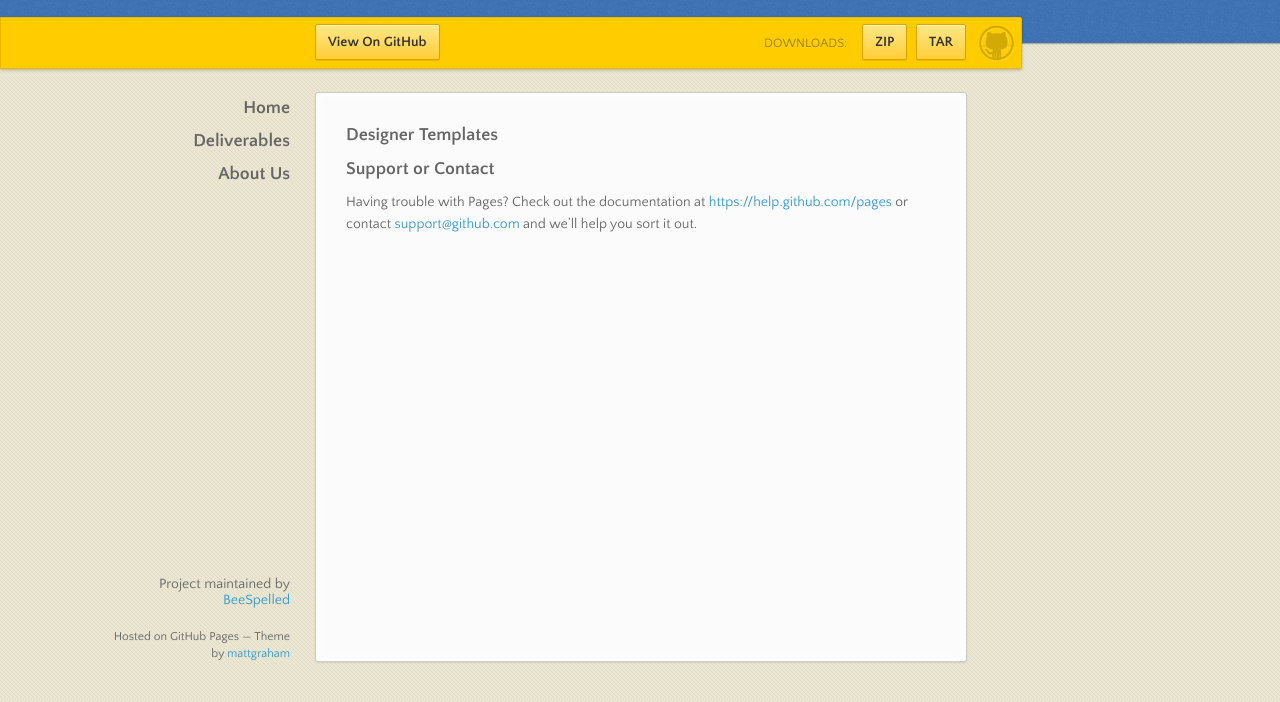
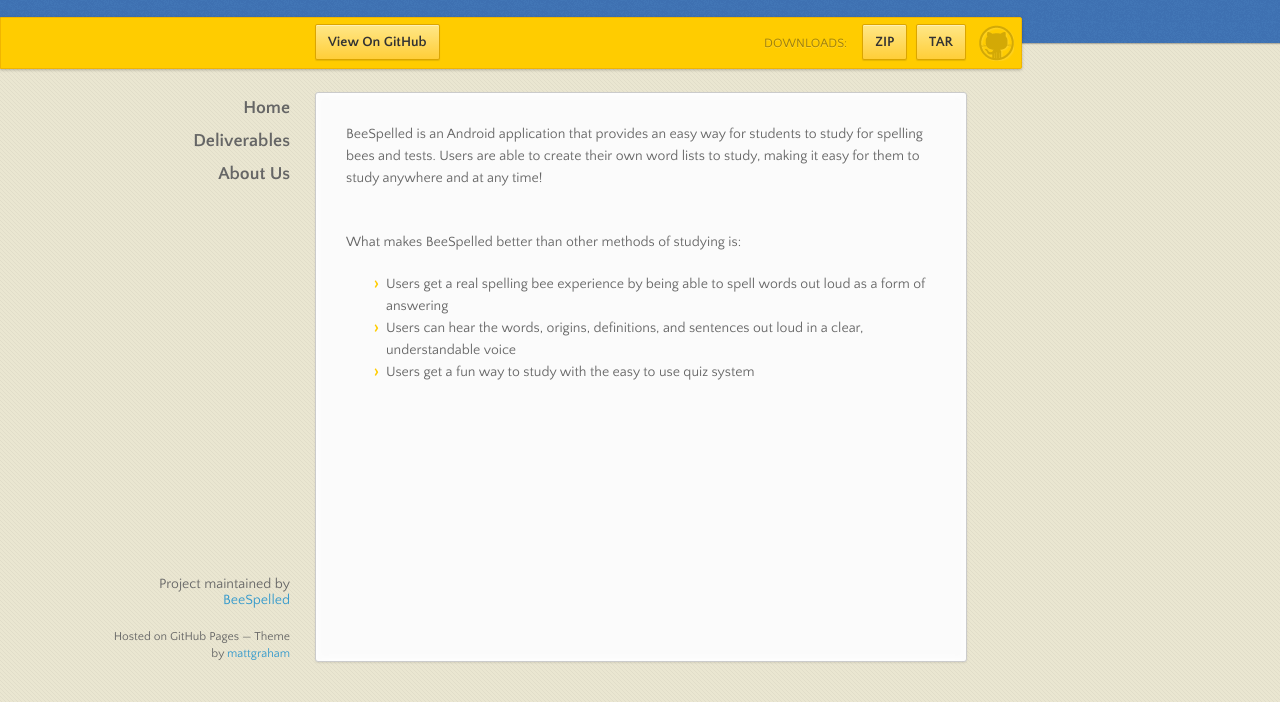
Before and after one commit to BeeSpelled/BeeSpelled.github.io, a plain HTML site: page index.html in a window 1280 px wide. Shown: the part 98-800 px from the top of the page. Drawn offline with nearby package versions, Linux system fonts and the light colour scheme.

Commit message:
Update index.html

```diff
--- a/index.html
+++ b/index.html
@@ -43,20 +43,20 @@
           <li><a href="aboutus.html">About Us</a></li>
         </ul>
       </nav>
+
       <section>
+<!-- <h1><a href="testDL.txt">DERP</h1></a> -->
+        <p>BeeSpelled is an Android application that provides an easy way for students to study for spelling bees and tests.  Users are able to create their own word lists to study, making it easy for them to study anywhere and at any time!</p>
+        <br>
+        <p>What makes BeeSpelled better than other methods of studying is:
+          <ul>
+            <li>Users get a real spelling bee experience by being able to spell words out loud as a form of answering</li>
+            <li>Users can hear the words, origins, definitions, and sentences out loud in a clear, understandable voice</li>
+            <li>Users get a fun way to study with the easy to use quiz system</li>
+          </ul>
+        </p>
+     </section>
 
-        <h3>
-<a id="designer-templates" class="anchor" href="#designer-templates" aria-hidden="true"><span class="octicon octicon-link"></span></a>Designer Templates</h3>
-<!-- <h1><a href="testDL.txt">DERP</h1></a> -->
-
-
-
-
-<h3>
-<a id="support-or-contact" class="anchor" href="#support-or-contact" aria-hidden="true"><span class="octicon octicon-link"></span></a>Support or Contact</h3>
-
-<p>Having trouble with Pages? Check out the documentation at <a href="https://help.github.com/pages">https://help.github.com/pages</a> or contact <a href="mailto:support@github.com">support@github.com</a> and we’ll help you sort it out.</p>
-      </section>
       <footer>
         <p>Project maintained by <a href="https://github.com/BeeSpelled">BeeSpelled</a></p>
         <p><small>Hosted on GitHub Pages &mdash; Theme by <a href="https://twitter.com/michigangraham">mattgraham</a></small></p>
```
